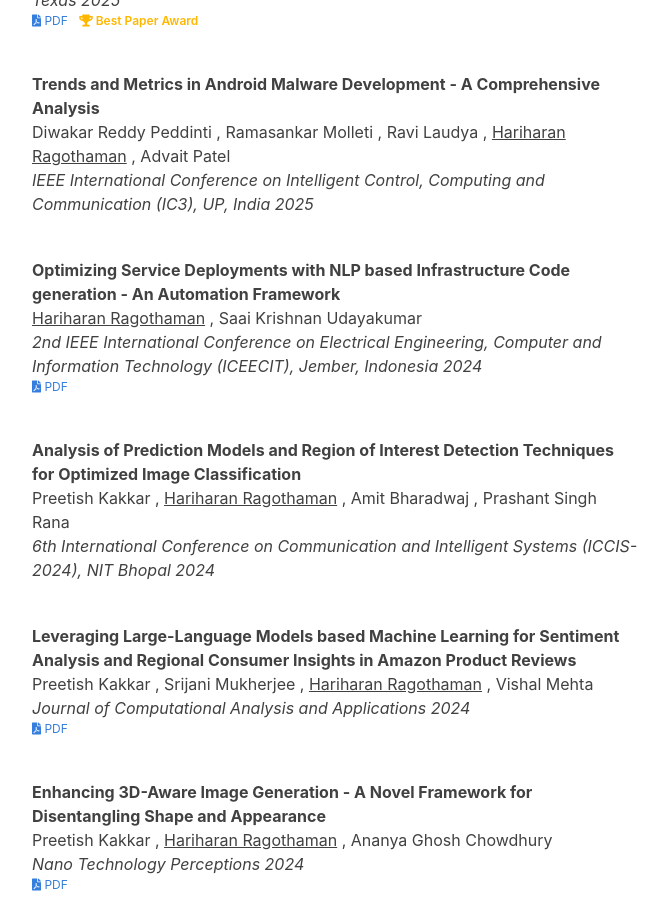
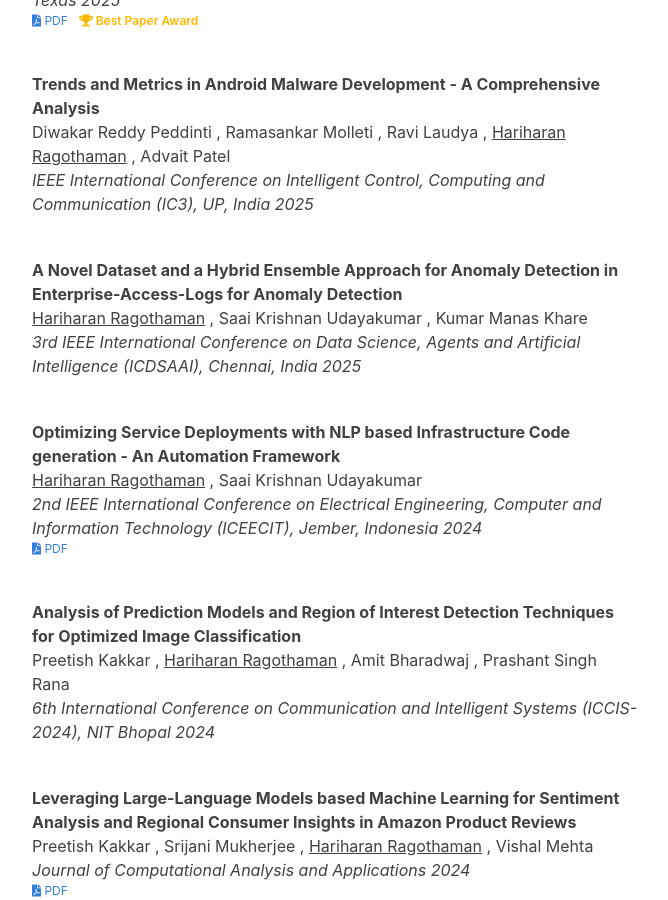
Before and after one commit to hariharanragothaman/hariharanragothaman.github.io, a Jekyll site: the page built from index.md, in a window 1280 px wide and 900 px high, scrolled down 4593 px. Shown: the whole window, without its empty margins (305-973 px from the left). Built offline with Jekyll 4.4.1, drawn with Linux system fonts in a browser that asks for light colours; nearby versions of some CDN libraries; some web fonts are replaced.

Commit message:
Polishes and Updates

```diff
--- a/_data/publications.yaml
+++ b/_data/publications.yaml
@@ -1,5 +1,5 @@
 ---
-- id: anomaly-detection
+- id: dynamic-secret-injection
   authors:
     - Advait Patel
     - Ravi Laudya
@@ -12,7 +12,7 @@
   type: conference
   pdf: https://www.icict.org/
 
-- id: anomaly-detection
+- id: gen-ai-cyber-security
   authors:
     - Advait Patel
     - Ravi Laudya
@@ -73,6 +73,17 @@
     - Advait Patel
   title: Trends and Metrics in Android Malware Development - A Comprehensive Analysis
   venue: IEEE International Conference on Intelligent Control, Computing and Communication (IC3), UP, India
+  year: 2025
+  type: conference
+  pdf:
+
+- id: anomaly-detection-enterprise-access-logs
+  authors:
+    - Hariharan Ragothaman
+    - Saai Krishnan Udayakumar
+    - Kumar Manas Khare
+  title: A Novel Dataset and a Hybrid Ensemble Approach for Anomaly Detection in Enterprise-Access-Logs for Anomaly Detection
+  venue: 3rd IEEE International Conference on Data Science, Agents and Artificial Intelligence (ICDSAAI), Chennai, India
   year: 2025
   type: conference
   pdf:
```
